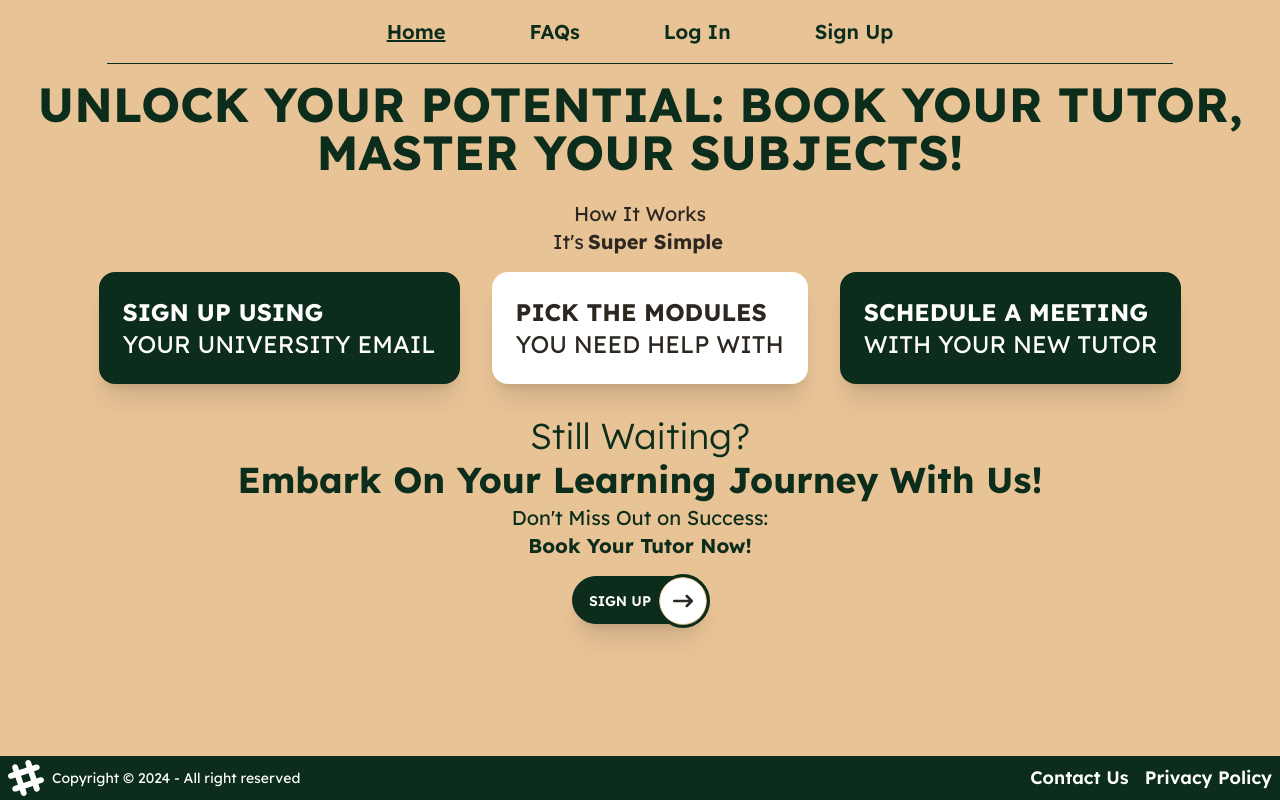
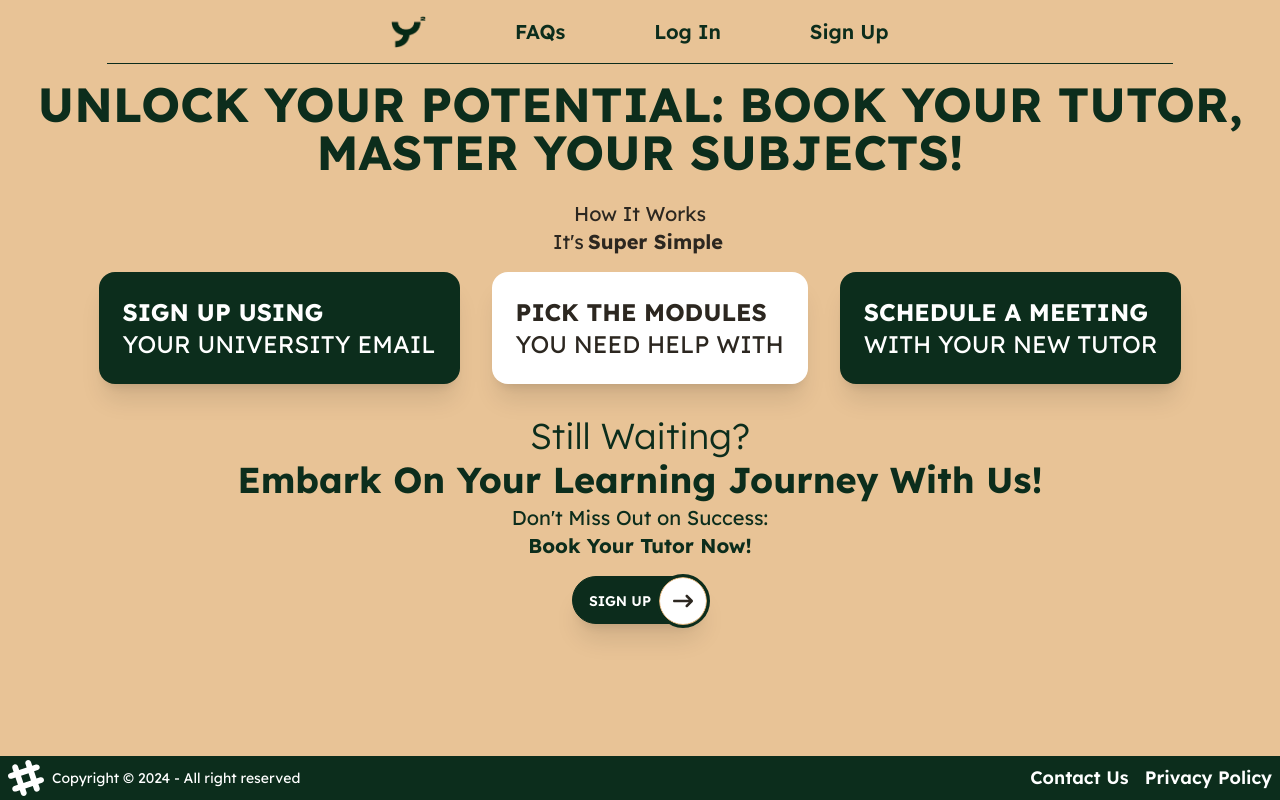
Before and after one commit to N1tingale/Year2Year, a React (Vite) app in the folder frontend/: page / in a window 1280 px wide. Built offline with nearby package versions, Linux system fonts and the light colour scheme.

Commit message:
year2year logo in navbar

```diff
--- a/frontend/index.html
+++ b/frontend/index.html
@@ -10,7 +10,7 @@
       href="https://fonts.googleapis.com/css2?family=Lexend:wght@100;200;300;400;500;600;700;800;900&display=swap"
       rel="stylesheet"
     />
-    <title>Vite App</title>
+    <title>Year2Year</title>
   </head>
   <body>
     <div id="root"></div>
--- a/frontend/src/components/Navbar.jsx
+++ b/frontend/src/components/Navbar.jsx
@@ -16,7 +16,7 @@ export default function Navbar() {
             textDecoration: location.pathname === "/" ? "underline" : "",
           }}
         >
-          Home
+          <img src="/logo.png" alt="logo" className="h-8" />
         </Link>
         <Link
           className="text-xl font-semibold hover:text-primaryColor-700 rounded-2xl p-1"
```
Also changed, not shown: frontend/public/logo.png (added).
